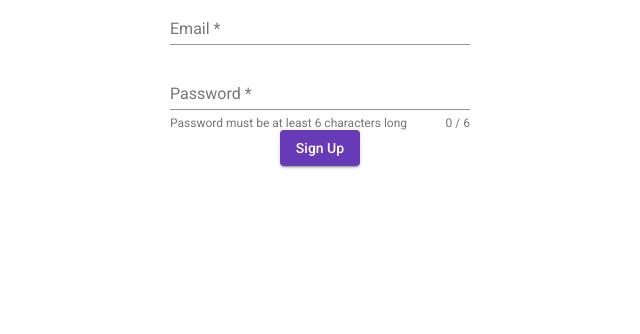
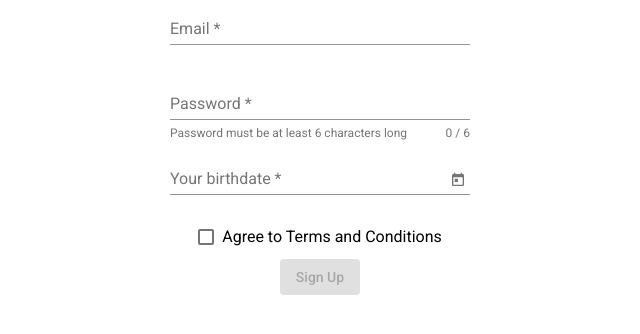
Before and after one commit to Waldoz53/angular-fitness-prototype, an Angular app: page /signup in a window 1280 px wide. Shown: the top 334 px of the page, without its empty margins (320-960 px from the left). Built offline with nearby package versions, Linux system fonts and the light colour scheme.

Commit message:
completed basic signup form

```diff
--- a/src/app/auth/signup/signup.component.html
+++ b/src/app/auth/signup/signup.component.html
@@ -1,5 +1,5 @@
 <section class="signup-form">
-    <form fxLayout="column" fxLayoutAlign="center center" #f="ngForm" (ngSubmit)="onSubmit(f)">
+    <form fxLayout="column" fxLayoutAlign="center center" fxLayoutGap="10px" #f="ngForm" (ngSubmit)="onSubmit(f)">
         <mat-form-field>
             <input type="email"
             matInput
@@ -23,6 +23,23 @@
             #pwInput="ngModel">
             <mat-hint align="end">{{ pwInput.value?.length }} / 6</mat-hint>
         </mat-form-field>
-        <button type='submit' mat-raised-button color="primary">Sign Up</button>
+        <mat-form-field>
+            <input
+                matInput
+                placeholder="Your birthdate"
+                [matDatepicker]="picker"
+                [max]="maxDate"
+                ngModel
+                name="birthdate"
+                required
+            >
+            <mat-datepicker-toggle
+                matSuffix
+                [for]="picker">
+            </mat-datepicker-toggle>
+            <mat-datepicker #picker></mat-datepicker>
+        </mat-form-field>
+        <mat-checkbox ngModel name="agree" required color="primary">Agree to Terms and Conditions</mat-checkbox>
+        <button type='submit' mat-raised-button color="primary" [disabled]="f.invalid">Sign Up</button>
     </form>
 </section>
--- a/src/app/auth/signup/signup.component.ts
+++ b/src/app/auth/signup/signup.component.ts
@@ -7,10 +7,13 @@ import { NgForm } from '@angular/forms';
   styleUrls: ['./signup.component.css']
 })
 export class SignupComponent implements OnInit {
+  maxDate = new Date();
 
   constructor() { }
 
-  ngOnInit(): void {
+  ngOnInit() {
+    this.maxDate = new Date();
+    this.maxDate.setFullYear(this.maxDate.getFullYear() - 18)
   }
 
   onSubmit(form: NgForm) {
```
Also changed, not shown: src/app/material.module.ts (+11 -2 lines).
